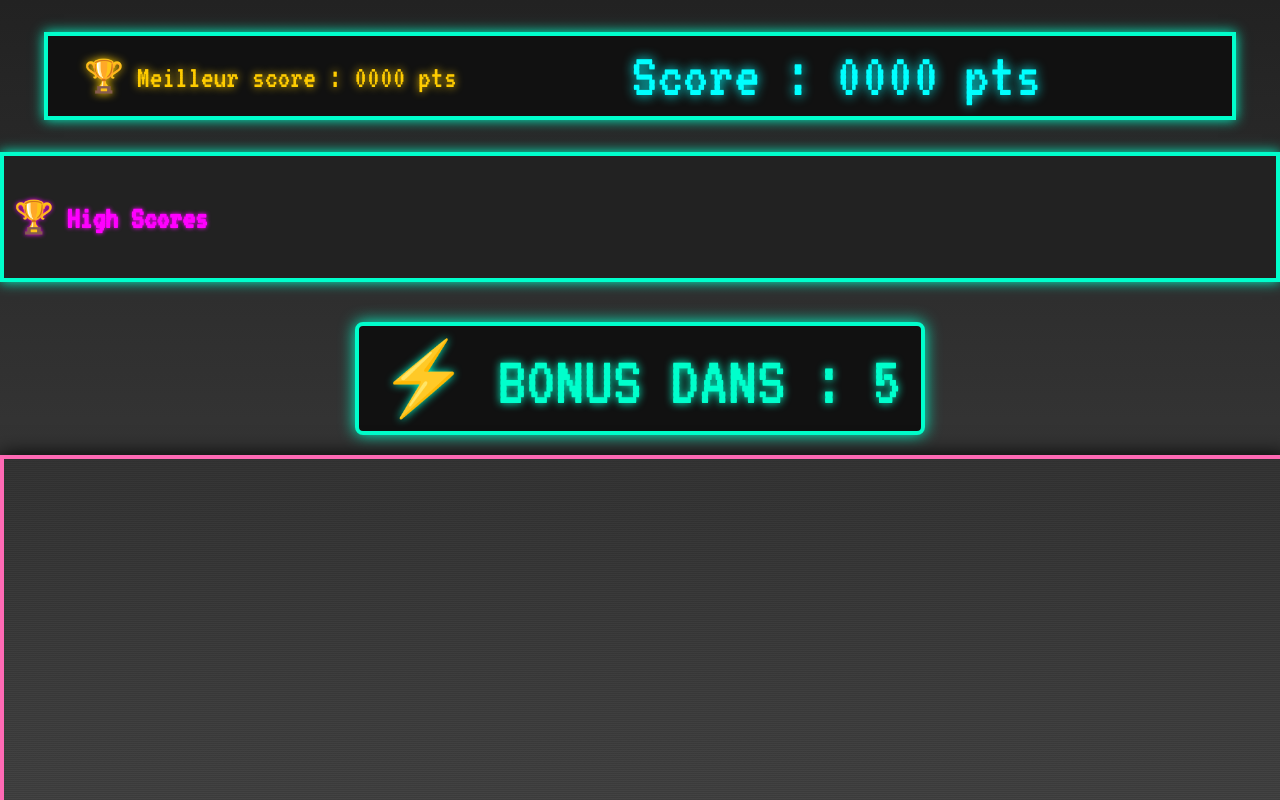
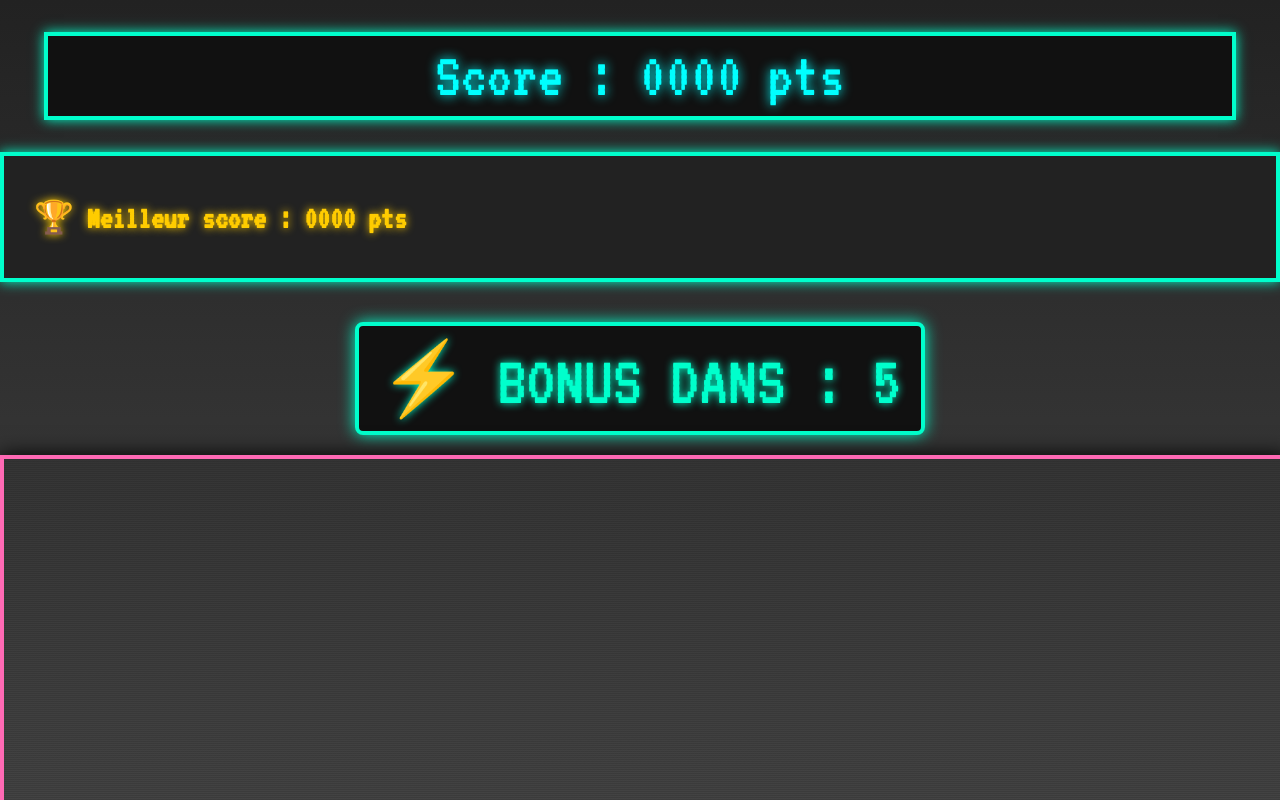
Before and after one commit to baptiste-dotcom/PiggyPop-.BS, a plain HTML site: page jeux.html in a window 1280 px wide. Shown: the top 800 px of the page. Drawn offline with Linux system fonts and the light colour scheme.

Commit message:
Update jeux.html

```diff
--- a/jeux.html
+++ b/jeux.html
@@ -11,14 +11,13 @@
 
     <div id="scoreTopBar" class="neon-blue">
       <div id="scoreContainer">
-        <span id="highScoreDisplay">🏆 Meilleur score : 0000 pts</span>
         <span id="currentScore">Score : 0000 pts</span>
       </div>
     </div>
 
     <div id="mainArea">
       <div id="scoreBoard">
-        <h3>🏆 High Scores</h3>
+        <h3><span id="highScoreDisplay">🏆 Meilleur score : 0000 pts</span></h3>
         <ol id="scoreList"></ol>
       </div>
 
```
